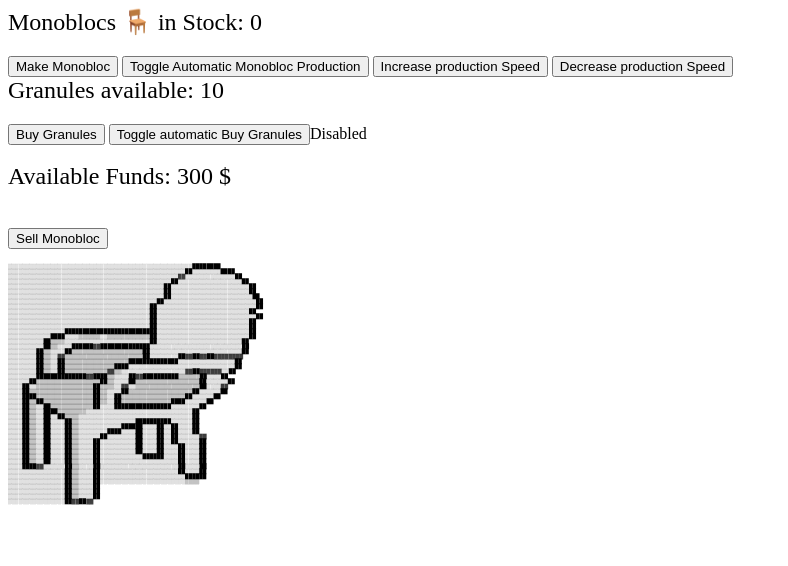
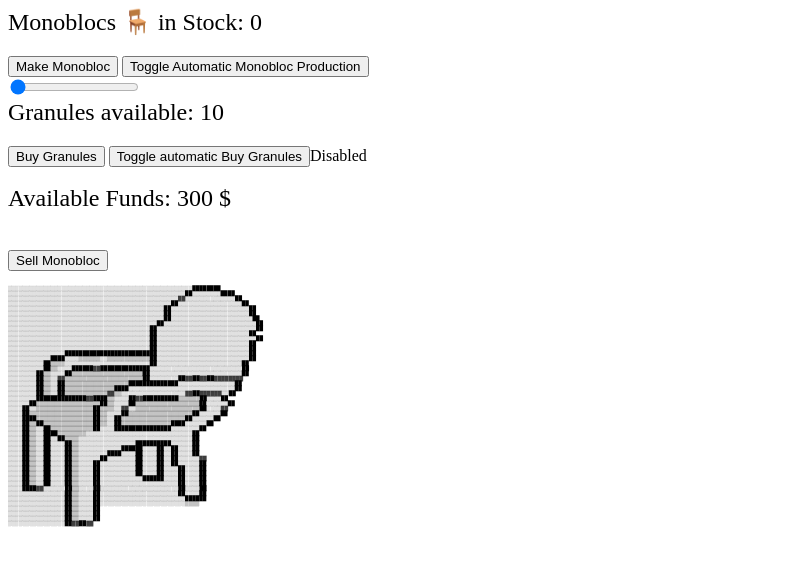
Before and after one commit to eduardoProggt/MonoblocHTML, a plain HTML site: page Monobloc.html in a window 1280 px wide. Shown: the whole page, without its empty margins (0-788 px from the left). Drawn offline with Linux system fonts and the light colour scheme.

Commit message:
Slider Hinzugefügt

```diff
--- a/Monobloc.html
+++ b/Monobloc.html
@@ -16,8 +16,9 @@
 <div class="counter">Monoblocs 🪑 in Stock: <span id="countMonoblocSpanTag">0</span></div>
 <button onclick="increaseCounter()">Make Monobloc</button>
 <button onclick="toggleAutoIncrease()">Toggle Automatic Monobloc Production</button>
-<button onclick="increaseSpeed()">Increase production Speed</button>
-<button onclick="decreaseSpeed()">Decrease production Speed</button>
+<div class="ProductionSpeed">
+    <input type="range" min="1" max="100" value="1" class="slider" id="productionspeedid">
+  </div>
 <div class="counter">Granules available: <span id="granulesavailableSpanTag">10</span></div>
 <button onclick="buyGranules()">Buy Granules</button>
 <button onclick="toggleAutobuyGranules()">Toggle automatic Buy Granules</button><span id="autobuyGranulesEnabled"></span>
@@ -38,6 +39,7 @@
     let money = 300;
     let autoIncreaseEnabled = false;
     let autobuyGranulesEnabled = false;
+    var slider = document.getElementById("productionspeedid");
 
 
     function updateDisplay() {
@@ -74,6 +76,15 @@
         } else {
             clearInterval(intervalId);
                }
+    }
+
+    slider.oninput = function() {
+  intervalTime = 100-this.value;
+  console.log(this.value);
+  if (autoIncreaseEnabled) {
+                clearInterval(intervalId);
+                intervalId = setInterval(increaseCounter, intervalTime);
+            }
     }
 
     function increaseSpeed() {
```
